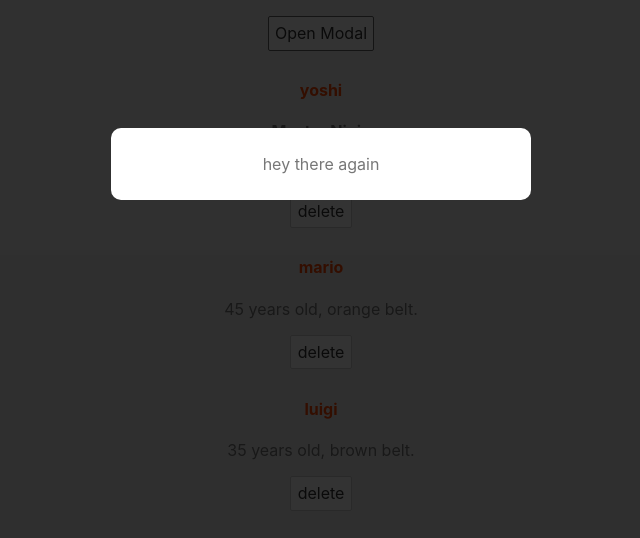
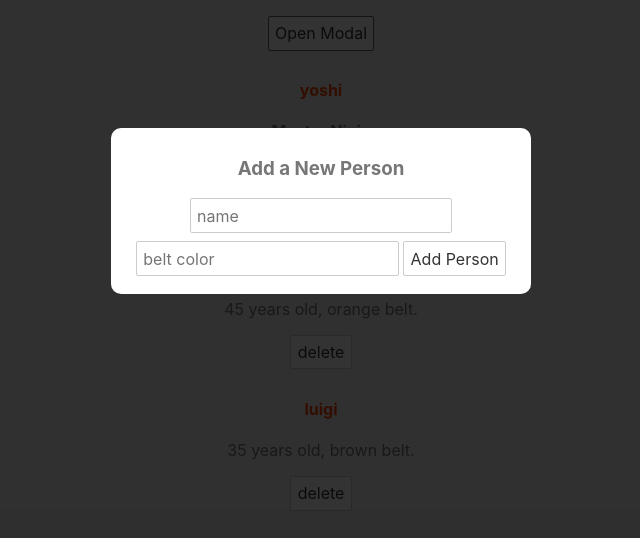
Before and after one commit to Sheilabob/sveltetutorial, a Svelte app: page / in a window 1280 px wide. Both pictures are taken after a click on the button "Open Modal". Shown: the top 538 px of the page, without its empty margins (319-959 px from the left). Built offline with nearby package versions, Linux system fonts and the light colour scheme.

Commit message:
svelte lesson #14

```diff
--- a/src/App.svelte
+++ b/src/App.svelte
@@ -21,7 +21,15 @@
 </script>
 
 <!-- <Modal message="Hey, I am a prop value" isPromo={true}/> -->
-<Modal message="hey there again" {showModal} on:click={toggleModal} />
+<Modal {showModal} on:click={toggleModal}>
+	<h3>Add a New Person</h3>
+	<form>
+		<input type="text" placeholder="name" />
+		<input type="text" placeholder="belt color" />
+		<button>Add Person</button>
+	</form>
+
+</Modal>
 
 <main>
 	<div>
--- a/src/modal.svelte
+++ b/src/modal.svelte
@@ -1,5 +1,4 @@
 <script>
-    export let message = "default value";
     export let showModal = false;
     export let isPromo = false;
 </script>
@@ -7,7 +6,7 @@
 {#if showModal}
     <div class="backdrop" class:promo={isPromo} on:click|self>
         <div class="modal">
-            <p>{message}</p>
+            <slot></slot>
         </div>
 
     </div>
```
